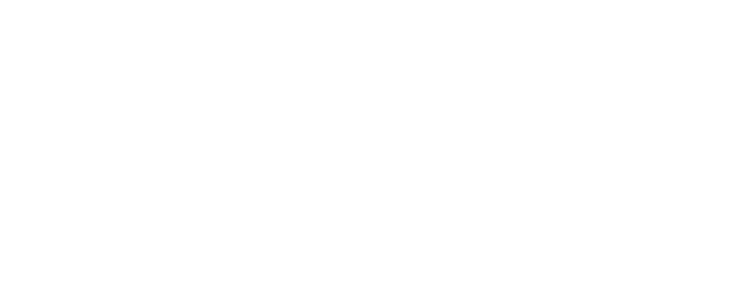
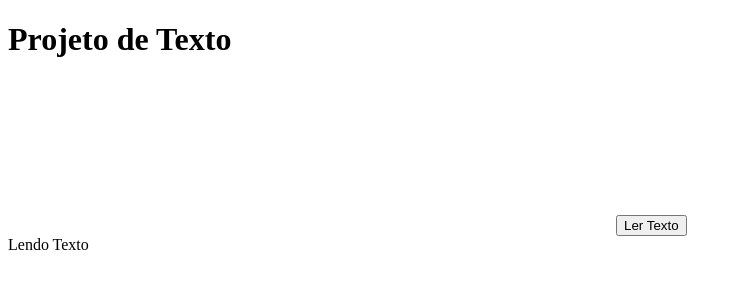
Before and after one commit to AllanFreire/projeto-5-front, a plain HTML site: page index.html in a window 1280 px wide. Shown: the whole page, without its empty margins (0-742 px from the left). Drawn offline with Linux system fonts and the light colour scheme.

Commit message:
feat: estrutura de codigo html

```diff
--- a/index.html
+++ b/index.html
@@ -10,6 +10,17 @@
     <title>Projetoapi</title>
 </head>
 <body>
+    <header>
+        <h1>Projeto de Texto</h1>
+    </header>
+    <main>
+        <div class="container">
+            <video id="video" autoplay playsinline></video>
+            <canvas id="canvas"></canvas>
+            <button id="btn-texto">Ler Texto</button>
+            <div id="saida>">Lendo Texto</div>
+        </div>
+    </main>
 
 </body>
 </html>
```
